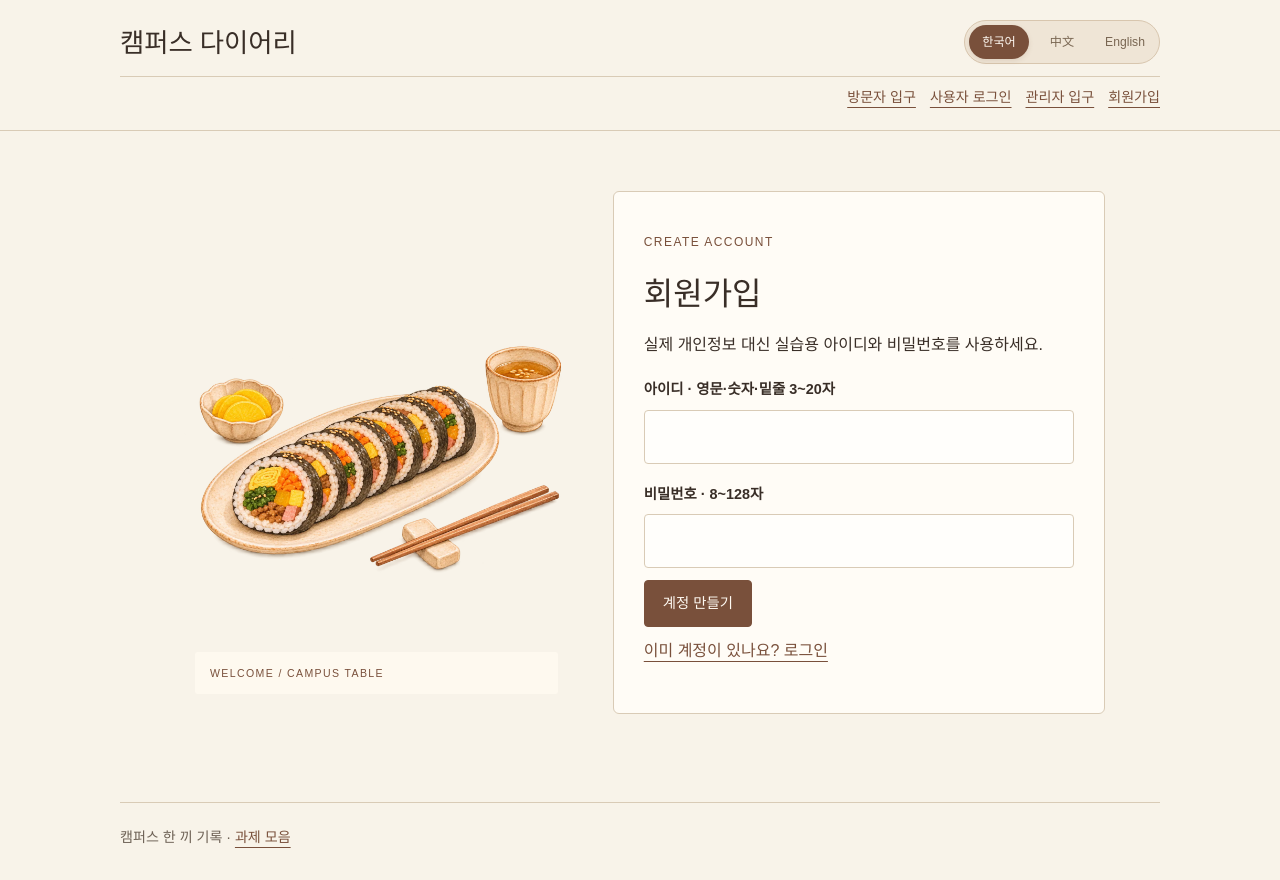
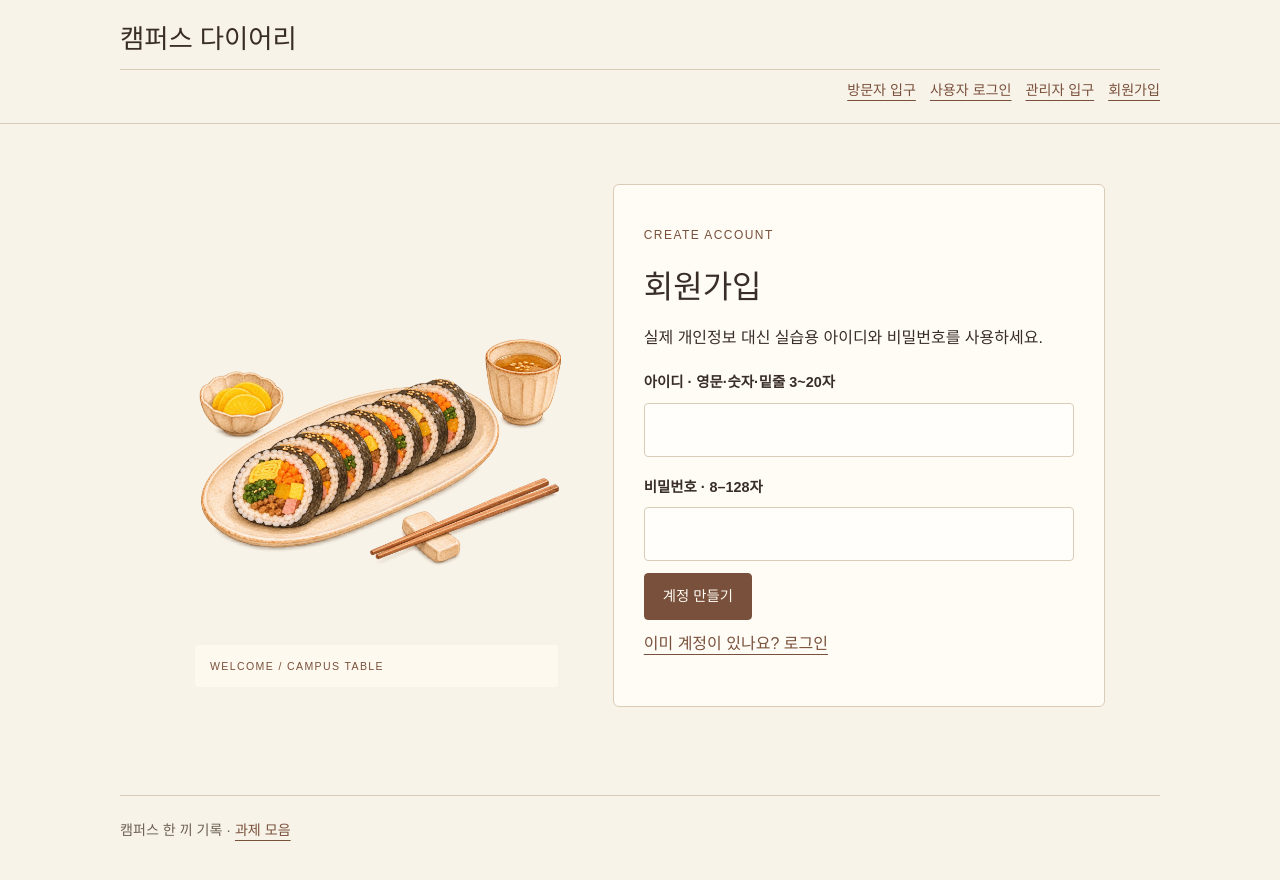
Before and after one commit to liangwanqi1016-dot/liangwanqi.github, a Flask app: page /register in a window 1280 px wide. After the commit the page ends 841 px from the top, so only its background shows below. Run offline with Flask 3, Linux system fonts and the light colour scheme; parts of the project's set-up code (start-up, migrations or seed data) failed here and were passed over.

Commit message:
Keep language selection on the homepage and carry it through the week 7 site

```diff
--- a/网页/week7/templates/auth.html
+++ b/网页/week7/templates/auth.html
@@ -11,7 +11,7 @@
     <input type="hidden" name="_csrf_token" value="{{ csrf_token }}">
     <label for="username" data-i18n="아이디 · 영문·숫자·밑줄 3~20자">아이디 · 영문·숫자·밑줄 3~20자</label>
     <input id="username" name="username" value="{{ username|default('') }}" minlength="3" maxlength="20" autocomplete="username" required>
-    <label for="password">비밀번호 · {{ '8' if mode == 'register' else '6' }}~128자</label>
+    <label for="password"><span data-community="password">비밀번호</span> · {{ '8' if mode == 'register' else '6' }}–128<span data-community="characters">자</span></label>
     <input id="password" name="password" type="password" minlength="{{ 8 if mode == 'register' else 6 }}" maxlength="128" autocomplete="{{ 'new-password' if mode == 'register' else 'current-password' }}" required>
     <button class="primary" type="submit" data-i18n="{{ '계정 만들기' if mode == 'register' else '로그인' }}">{{ '계정 만들기' if mode == 'register' else '로그인' }}</button>
   </form>
--- a/网页/week7/templates/base.html
+++ b/网页/week7/templates/base.html
@@ -5,14 +5,14 @@
   <meta name="viewport" content="width=device-width, initial-scale=1">
   <title>{% block title %}{{ board_title }}{% endblock %}</title>
   <link rel="stylesheet" href="{{ url_for('static', filename='style.css') }}">
-<script src="{{ url_for('static', filename='campus-ui.js') }}" defer></script><link rel="stylesheet" href="{{ url_for('static', filename='community.css') }}?v=20261121gate2"><script src="{{ url_for('static', filename='community.js') }}?v=20261121gate2" defer></script>{% block page_head %}{% endblock %}</head>
+<script src="{{ url_for('static', filename='campus-ui.js') }}" defer></script><link rel="stylesheet" href="{{ url_for('static', filename='community.css') }}?v=20261121gate2"><script src="{{ url_for('static', filename='community.js') }}?v=20261121languagehome" defer></script>{% block page_head %}{% endblock %}</head>
 <body data-theme="campus-community-20261121" class="{% block body_class %}{% endblock %}">
   <header class="site-header">
     <div class="wrap header-row">
       <a class="brand" href="{{ url_for('welcome') }}" data-i18n="캠퍼스 다이어리">캠퍼스 다이어리</a>
-      <div class="language-switch" role="group" aria-label="Language"><button type="button" data-lang="ko" lang="ko">한국어</button><button type="button" data-lang="zh" lang="zh-CN">中文</button><button type="button" data-lang="en" lang="en">English</button></div>{% if request.endpoint != 'welcome' %}<nav aria-label="계정 메뉴">
+      {% if request.endpoint == 'welcome' %}<div class="language-switch" role="group" aria-label="Language"><button type="button" data-lang="ko" lang="ko">한국어</button><button type="button" data-lang="zh" lang="zh-CN">中文</button><button type="button" data-lang="en" lang="en">English</button></div>{% endif %}{% if request.endpoint != 'welcome' %}<nav aria-label="계정 메뉴">
         {% if current_user %}
-          <span class="current-user">{{ current_user['username'] }}님</span>
+          <span class="current-user"><span>{{ current_user['username'] }}</span><span data-community="signedIn">님</span></span>
           {% if current_user['is_admin'] %}<a href="{{ url_for('admin') }}" data-i18n="관리 화면">관리 화면</a>{% endif %}
           <form method="post" action="{{ url_for('logout') }}">
             <input type="hidden" name="_csrf_token" value="{{ csrf_token }}">
@@ -28,6 +28,6 @@
   <main class="wrap">
     {% block content %}{% endblock %}
   </main>
-  <footer class="wrap site-footer">캠퍼스 한 끼 기록 · <a data-course-home href="https://liangwanqi1016-dot.github.io/liangwanqi.github/" data-i18n="과제 모음">과제 모음</a></footer>
+  <footer class="wrap site-footer"><span data-community="footer">캠퍼스 한 끼 기록</span> · <a data-course-home href="https://liangwanqi1016-dot.github.io/liangwanqi.github/" data-i18n="과제 모음">과제 모음</a></footer>
 </body>
 </html>
--- a/网页/week7/templates/comments.html
+++ b/网页/week7/templates/comments.html
@@ -24,7 +24,7 @@
 </section>
 
 <section class="panel" aria-labelledby="list-heading">
-  <div class="section-heading"><h2 id="list-heading" data-i18n="모두의 한 줄 글">모두의 한 줄 글</h2><span>{{ comments|length }}개</span></div>
+  <div class="section-heading"><h2 id="list-heading" data-i18n="모두의 한 줄 글">모두의 한 줄 글</h2><span>{{ comments|length }}<span data-community="postCount">개</span></span></div>
   {% if request.args.get('reported') %}<p class="notice" data-i18n="신고를 받았습니다. 관리 화면에서 확인할 수 있습니다.">신고를 받았습니다. 관리 화면에서 확인할 수 있습니다.</p>{% endif %}
   {% if comments %}
     <ol class="comment-list">
```
Also changed, not shown: 网页/week7/static/community.js.
